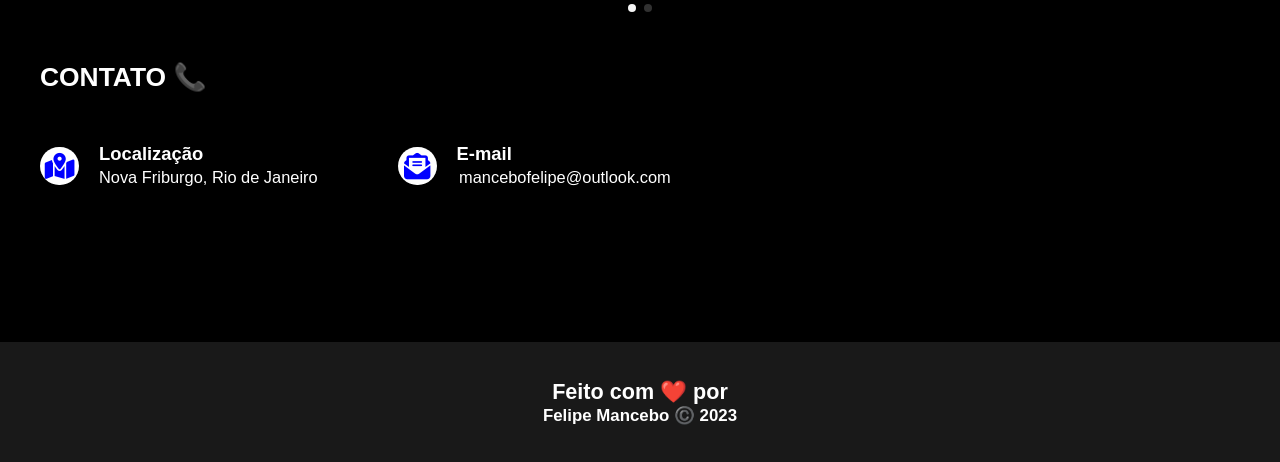
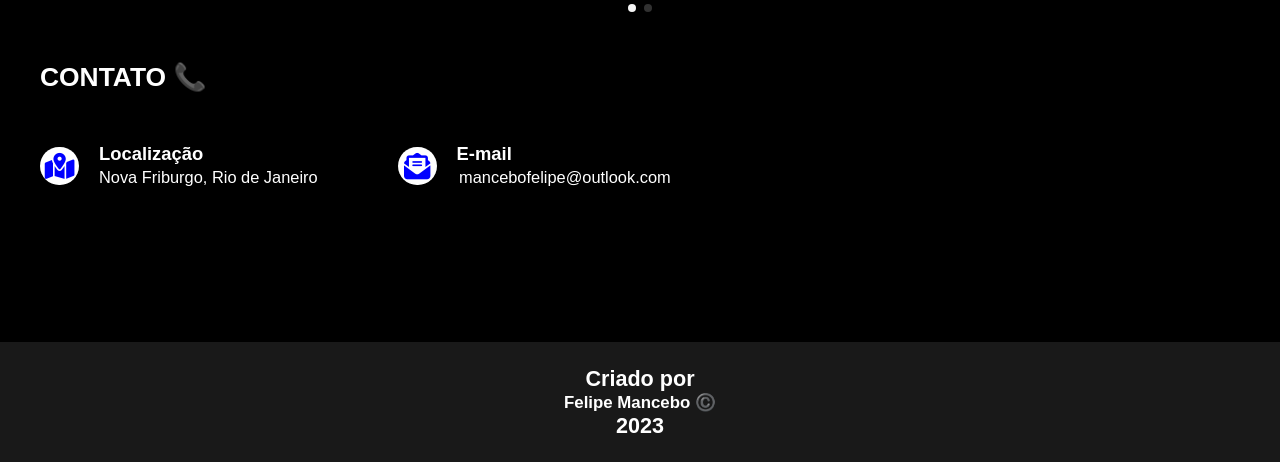
Before and after one commit to fmancebo/Portifolio-FelipeMancebo, a plain HTML site: page index.html in a window 1280 px wide. Shown: the part 2209-2671 px from the top of the page. Drawn offline with nearby package versions, Linux system fonts and the light colour scheme.

Commit message:
footter atualizado

```diff
--- a/index.html
+++ b/index.html
@@ -223,8 +223,9 @@
     <!-- FOOTER -->
     <footer id="footer">
         <div class="container-footer">
-            <h2>Feito com ❤️ por</h2>
-            <h3>Felipe Mancebo ©️ 2023</h3>
+            <h2>Criado por</h2>
+            <h3>Felipe Mancebo ©️ </h3>
+            <h2>2023</h2>
         </div>
     </footer>
     <!-- END FOOTER -->
```
